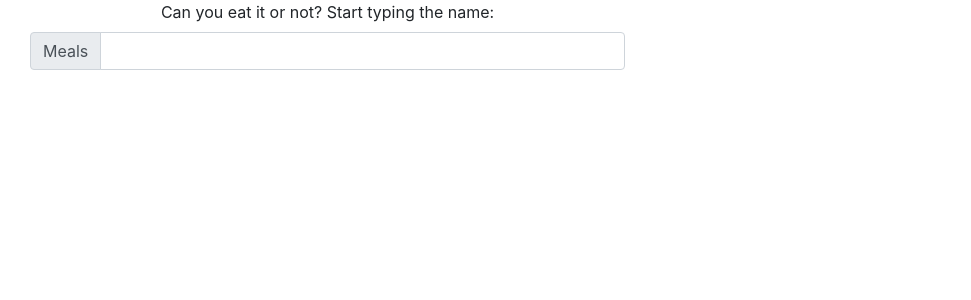
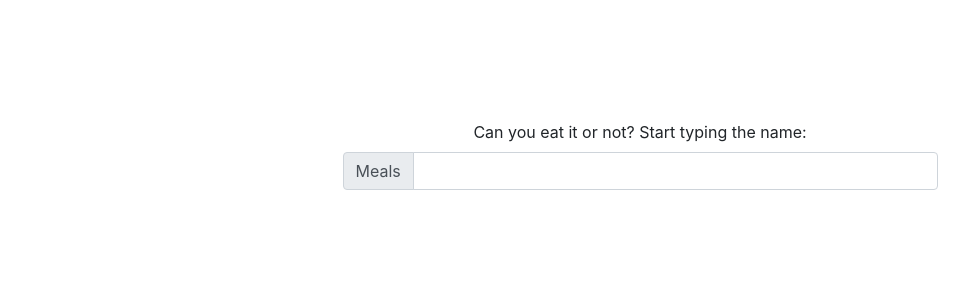
Before and after one commit to kei-pal/oxalate, a Django app: page / in a window 1280 px wide. Shown: the part 56-356 px from the top of the page, without its empty margins (0-971 px from the left). Run offline with Django 3.2, Linux system fonts and the light colour scheme; some libraries are stand-ins or nearby versions.

Commit message:
fixed lookupbar centering

```diff
--- a/lookup/templates/lookup.html
+++ b/lookup/templates/lookup.html
@@ -16,9 +16,15 @@ Amount of Oxalates
 
 {% block content %}
 
+<br>
+<br>
+<br>
+<br>
+<br>
+
 <div class="container-fluid">
 	<div class="row-fluid">
-		<div class="col-6 centering text-center">
+		<div class="col-6 text-center mx-auto">
 			<label for="basic-url">Can you eat it or not? Start typing the name:</label>
 			<div class="input-group mb-3">
 			  <div class="input-group-prepend">
```
